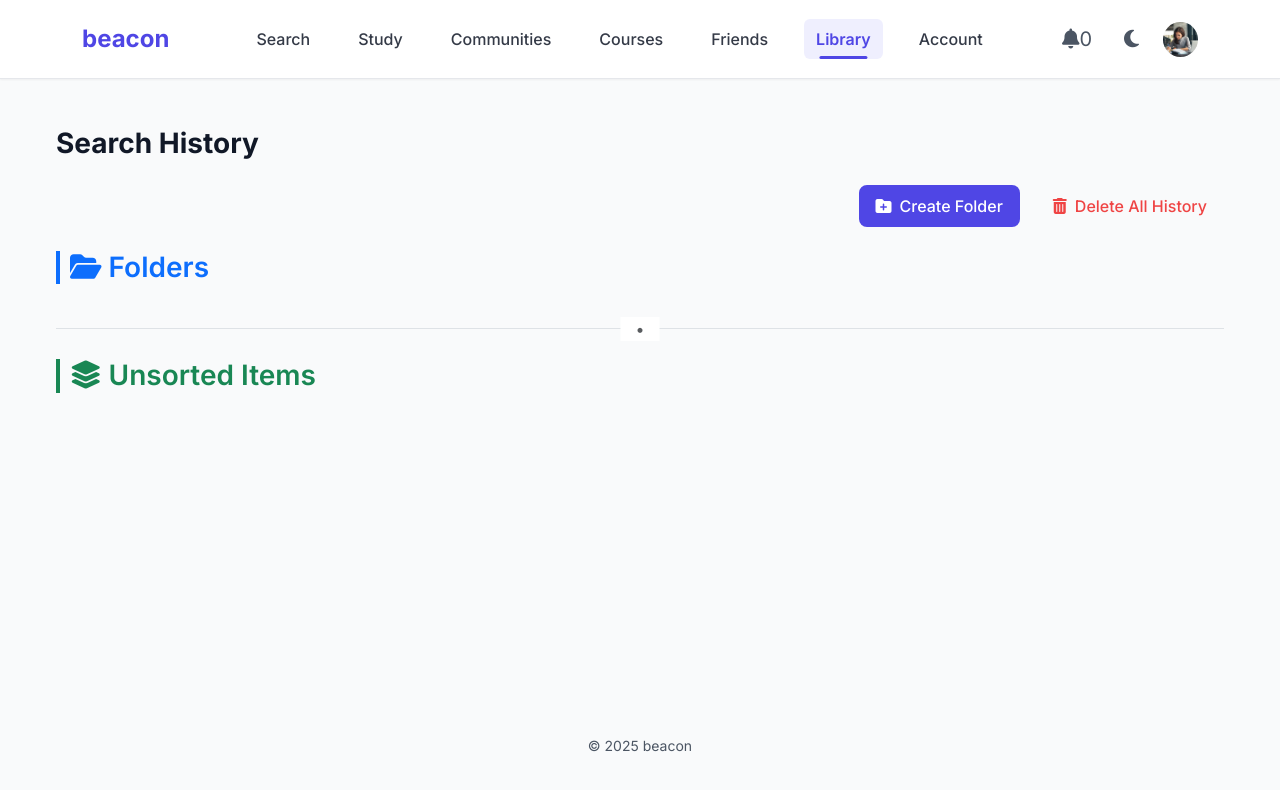
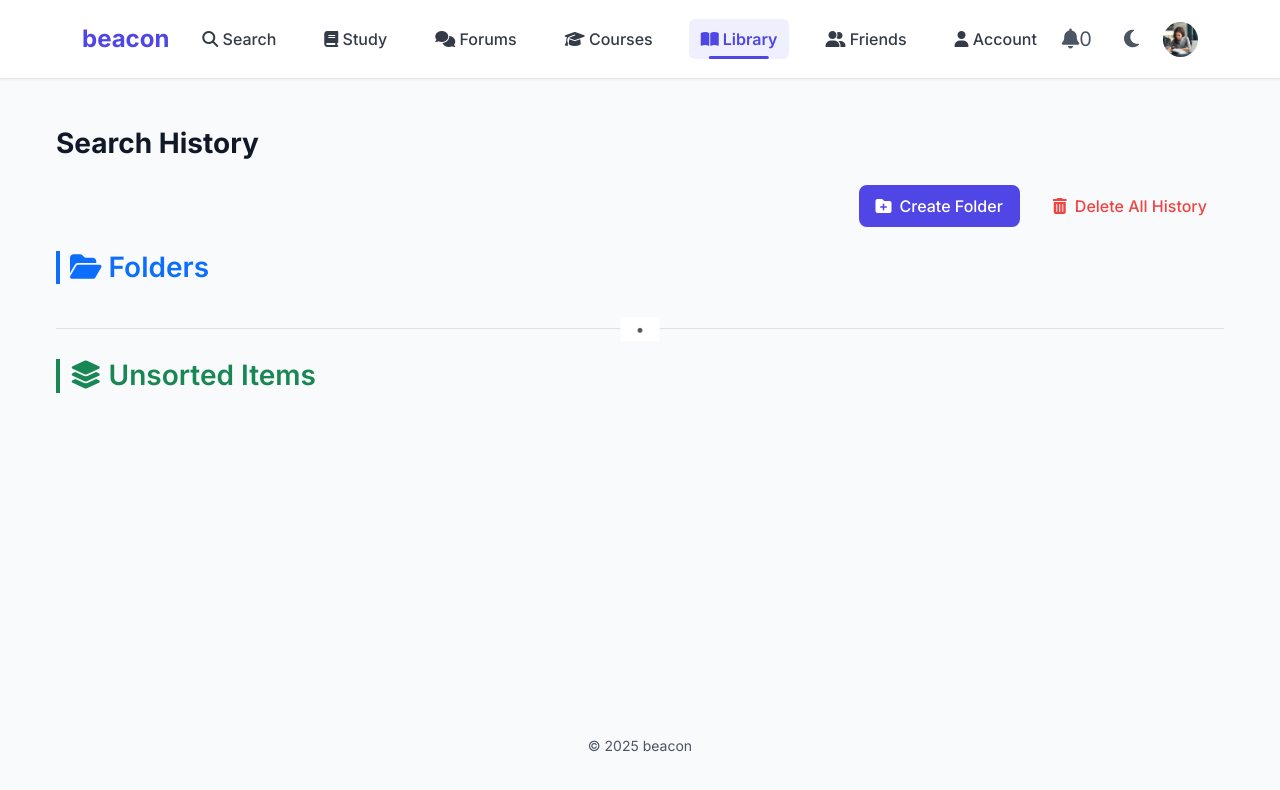
Before and after one commit to pangio2005/beacon, a website: page history.html in a window 1280 px wide. Drawn offline with nearby package versions, Linux system fonts and the light colour scheme; no server answers.

Commit message:
fixed tabs

```diff
--- a/history.html
+++ b/history.html
@@ -173,13 +173,13 @@
     <div class="container">
       <a class="navbar-brand">beacon</a>
       <div class="nav-links">
-        <a href="search-topic.html">Search</a>
-        <a href="quiz.html">Study</a>
-        <a href="communities.html">Communities</a>
-        <a href="courses.html">Courses</a>
-        <a href="friends.html">Friends</a>
-        <a href="history.html" class="active">Library</a>
-        <a href="account.html">Account</a>
+        <a href="search-topic.html"><i class="fas fa-search"></i> Search</a>
+        <a href="quiz.html"><i class="fas fa-book"></i> Study</a>
+        <a href="communities.html"><i class="fas fa-comments"></i> Forums</a>
+        <a href="courses.html"><i class="fas fa-graduation-cap"></i> Courses</a>
+        <a href="history.html" class="active"><i class="fas fa-book-open"></i> Library</a>
+        <a href="friends.html"><i class="fas fa-user-friends"></i> Friends</a>
+        <a href="account.html"><i class="fas fa-user"></i> Account</a>
       </div>
       <div class="nav-utils">
         <div class="notifications">
```
Also changed, not shown: account.html (+1 -0 lines), communities.html (+3 -2 lines), courses.html (+1 -0 lines), friends.html (+1 -0 lines), quiz.html (+1 -0 lines), rate-course-experience.html (+1 -0 lines), search-topic.html (+1 -0 lines).
